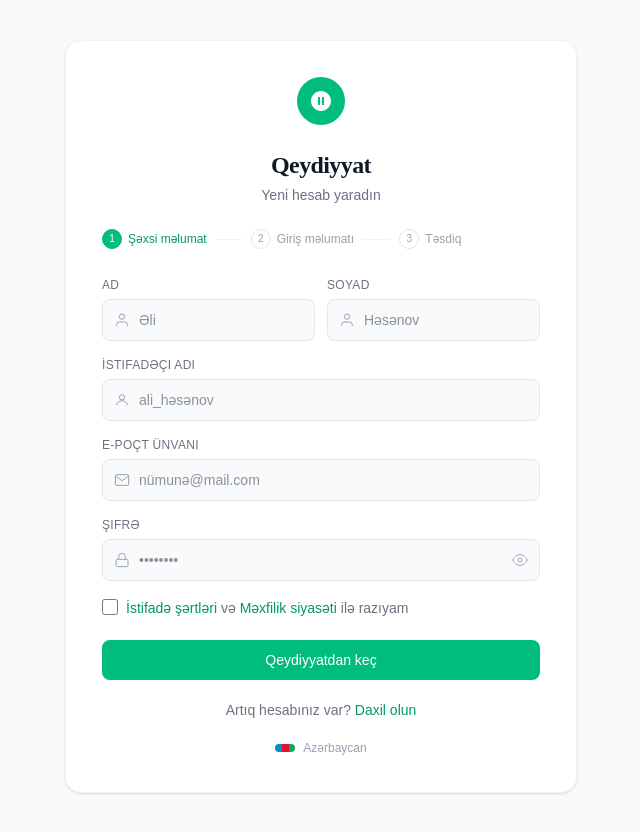
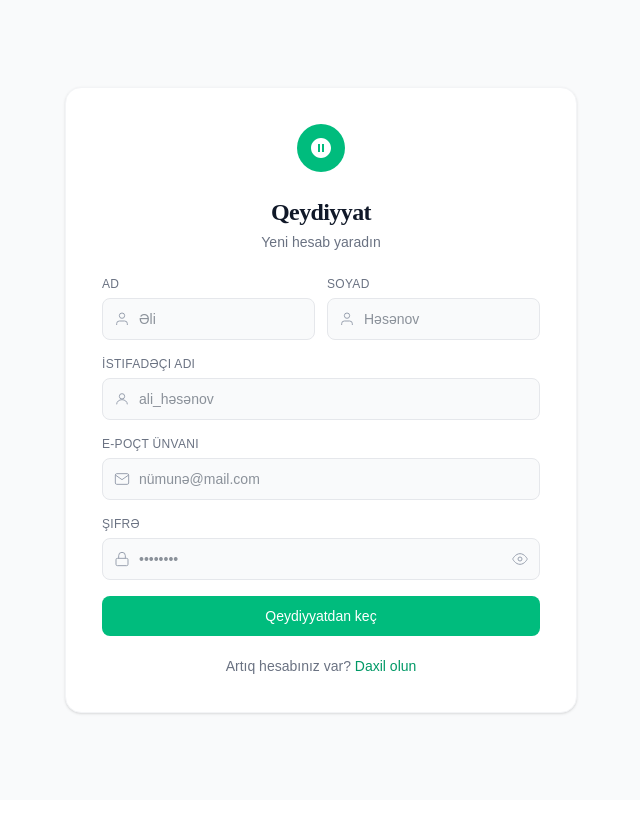
Before and after one commit to Aghakarim-23/imtahan-client, a Next.js app: page /auth/register in a window 1280 px wide. Shown: the whole page, without its empty margins (319-959 px from the left). After the commit the page ends 800 px from the top, so only its background shows below. Built offline with nearby package versions, Linux system fonts and the light colour scheme.

Commit message:
fix: updated register page

```diff
--- a/src/pages/auth/register.jsx
+++ b/src/pages/auth/register.jsx
@@ -12,7 +12,7 @@ export default function RegisterPage() {
     email: "",
     password: "",
   });
-  const [terms, setTerms] = useState(false);
+
   const [errors, setErrors] = useState({});
 
   const handleChange = (e) => {
@@ -24,31 +24,10 @@ export default function RegisterPage() {
     setErrors((prev) => ({ ...prev, [name]: "" }));
   };
 
-  const getStrength = (password) => {
-    let score = 0;
-    if (password.length >= 8) score++;
-    if (/[A-Z]/.test(password)) score++;
-    if (/[0-9]/.test(password)) score++;
-    if (/[^A-Za-z0-9]/.test(password)) score++;
-    return score;
-  };
 
-  const strengthLabels = ["", "Zəif", "Orta", "Güclü", "Çox güclü"];
-  const strengthColors = ["", "#E24B4A", "#EF9F27", "#1D9E75", "#1D9E75"];
-  const strength = getStrength(form.password);
 
-  const validate = () => {
-    const newErrors = {};
-    if (!form.name.trim()) newErrors.name = "Ad tələb olunur";
-    if (!form.surname.trim()) newErrors.surname = "Soyad tələb olunur";
-    if (!form.username.trim()) newErrors.username = "İstifadəçi adı tələb olunur";
-    if (!/^[^\s@]+@[^\s@]+\.[^\s@]+$/.test(form.email))
-      newErrors.email = "Düzgün e-poçt daxil edin";
-    if (!form.password) newErrors.password = "Şifrə tələb olunur";
-    if (!terms) newErrors.terms = "Şərtlərlə razılaşmalısınız";
-    setErrors(newErrors);
-    return Object.keys(newErrors).length === 0;
-  };
+
+
 
   const handleSubmit = (e) => {
     e.preventDefault();
@@ -60,17 +39,11 @@ export default function RegisterPage() {
   const inputClass =
     "w-full pl-9 pr-4 py-2.5 text-sm text-gray-800 bg-gray-50 border border-gray-200 rounded-lg outline-none focus:border-emerald-500 focus:ring-2 focus:ring-emerald-100 focus:bg-white transition";
 
-  const steps = [
-    { num: 1, label: "Şəxsi məlumat", active: true },
-    { num: 2, label: "Giriş məlumatı", active: false },
-    { num: 3, label: "Təsdiq", active: false },
-  ];
 
   return (
     <main className="min-h-screen flex items-center justify-center bg-gray-50 px-4 py-10">
       <div className="bg-white rounded-2xl border border-gray-100 shadow-sm p-9 w-full max-w-lg">
 
-        {/* Logo */}
         <div className="flex justify-center mb-6">
           <div className="w-12 h-12 rounded-full bg-emerald-500 flex items-center justify-center">
             <svg viewBox="0 0 24 24" fill="white" className="w-6 h-6">
@@ -79,7 +52,6 @@ export default function RegisterPage() {
           </div>
         </div>
 
-        {/* Title */}
         <h1
           className="text-center text-2xl font-semibold text-gray-900 mb-1 tracking-tight"
           style={{ fontFamily: "'Playfair Display', serif" }}
@@ -88,24 +60,8 @@ export default function RegisterPage() {
         </h1>
         <p className="text-center text-sm text-gray-500 mb-6">Yeni hesab yaradın</p>
 
-        {/* Step indicator */}
-        <div className="flex items-center gap-2 mb-7">
-          {steps.map((step, i) => (
-            <div key={step.num} className="flex items-center gap-2 flex-1">
-              <div className={`flex items-center gap-1.5 text-xs whitespace-nowrap ${step.active ? "text-emerald-600 font-medium" : "text-gray-400"}`}>
-                <div className={`w-5 h-5 rounded-full flex items-center justify-center text-[10px] font-medium border ${step.active ? "bg-emerald-500 border-emerald-500 text-white" : "border-gray-200 text-gray-400"}`}>
-                  {step.num}
-                </div>
-                {step.label}
-              </div>
-              {i < steps.length - 1 && <div className="flex-1 h-px bg-gray-100" />}
-            </div>
-          ))}
-        </div>
-
         <form onSubmit={handleSubmit} noValidate>
 
-          {/* Name + Surname */}
           <div className="grid grid-cols-2 gap-3 mb-4">
             <div>
               <label htmlFor="name" className="block text-xs font-medium text-gray-500 mb-1.5 tracking-wide uppercase">
@@ -150,7 +106,7 @@ export default function RegisterPage() {
             </div>
           </div>
 
-          {/* Username */}
+
           <div className="mb-4">
             <label htmlFor="username" className="block text-xs font-medium text-gray-500 mb-1.5 tracking-wide uppercase">
               İstifadəçi adı
@@ -172,7 +128,6 @@ export default function RegisterPage() {
             {errors.username && <p className="text-xs text-red-500 mt-1">{errors.username}</p>}
           </div>
 
-          {/* Email */}
           <div className="mb-4">
             <label htmlFor="email" className="block text-xs font-medium text-gray-500 mb-1.5 tracking-wide uppercase">
               E-poçt ünvanı
@@ -194,7 +149,6 @@ export default function RegisterPage() {
             {errors.email && <p className="text-xs text-red-500 mt-1">{errors.email}</p>}
           </div>
 
-          {/* Password */}
           <div className="mb-4">
             <label htmlFor="password" className="block text-xs font-medium text-gray-500 mb-1.5 tracking-wide uppercase">
               Şifrə
@@ -232,48 +186,9 @@ export default function RegisterPage() {
               </button>
             </div>
 
-            {/* Strength bar */}
-            {form.password && (
-              <div className="mt-2">
-                <div className="flex gap-1">
-                  {[1, 2, 3, 4].map((i) => (
-                    <div
-                      key={i}
-                      className="flex-1 h-1 rounded-full transition-all duration-300"
-                      style={{ background: i <= strength ? strengthColors[strength] : "#e5e7eb" }}
-                    />
-                  ))}
-                </div>
-                <p className="text-xs mt-1" style={{ color: strengthColors[strength] }}>
-                  {strengthLabels[strength]}
-                </p>
-              </div>
-            )}
             {errors.password && <p className="text-xs text-red-500 mt-1">{errors.password}</p>}
           </div>
 
-          {/* Terms */}
-          <div className="flex items-start gap-2 mb-5 mt-1">
-            <input
-              type="checkbox"
-              id="terms"
-              checked={terms}
-              onChange={(e) => {
-                setTerms(e.target.checked);
-                setErrors((prev) => ({ ...prev, terms: "" }));
-              }}
-              className="accent-emerald-500 w-4 h-4 mt-0.5 cursor-pointer flex-shrink-0"
-            />
-            <label htmlFor="terms" className="text-sm text-gray-500 cursor-pointer leading-relaxed">
-              <Link href="#" className="text-emerald-600 font-medium hover:underline">İstifadə şərtləri</Link>{" "}
-              və{" "}
-              <Link href="#" className="text-emerald-600 font-medium hover:underline">Məxfilik siyasəti</Link>{" "}
-              ilə razıyam
-            </label>
-          </div>
-          {errors.terms && <p className="text-xs text-red-500 -mt-3 mb-3">{errors.terms}</p>}
-
-          {/* Submit */}
           <button
             type="submit"
             className="w-full py-2.5 bg-emerald-500 hover:bg-emerald-600 active:scale-[0.98] text-white text-sm font-medium rounded-lg transition duration-150"
@@ -282,7 +197,6 @@ export default function RegisterPage() {
           </button>
         </form>
 
-        {/* Login link */}
         <p className="text-center text-sm text-gray-500 mt-5">
           Artıq hesabınız var?{" "}
           <Link href="/auth/login" className="text-emerald-600 font-medium hover:underline">
@@ -290,15 +204,6 @@ export default function RegisterPage() {
           </Link>
         </p>
 
-        {/* Azerbaijan flag */}
-        <div className="flex items-center justify-center gap-2 mt-5">
-          <div className="flex h-2 w-5 rounded overflow-hidden">
-            <div className="flex-1 bg-[#0092BC]" />
-            <div className="flex-1 bg-[#E8112D]" />
-            <div className="flex-1 bg-[#00AE65]" />
-          </div>
-          <span className="text-xs text-gray-400">Azərbaycan</span>
-        </div>
 
       </div>
     </main>
```
